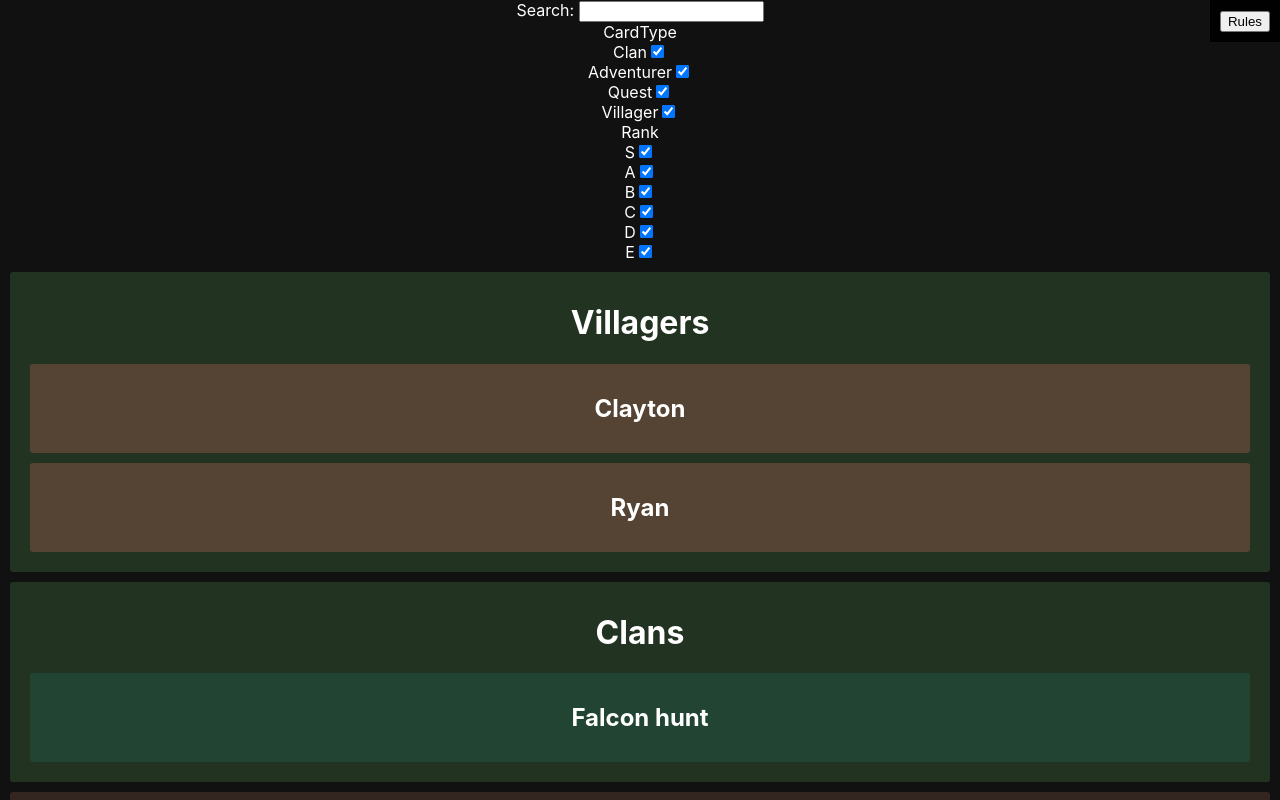
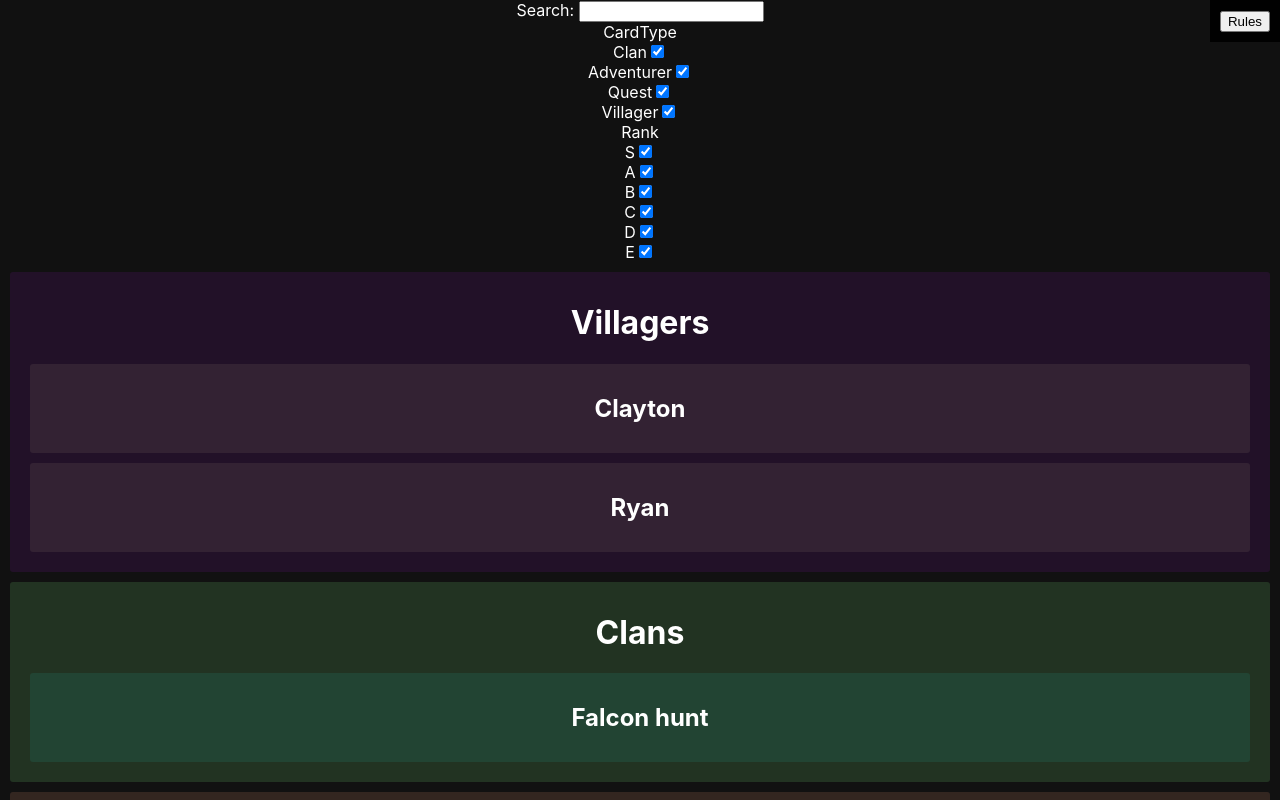
Before and after one commit to claytonweller/fantasy, a React (Create React App) app: page / in a window 1280 px wide. Shown: the top 800 px of the page. Built offline with nearby package versions, Linux system fonts and the light colour scheme.

Commit message:
Seperate Clan metrics by week

```diff
--- a/src/App.tsx
+++ b/src/App.tsx
@@ -22,6 +22,7 @@ function App() {
   const [searchText, setSearchText] = useState('')
   const [cardTypeFilters, setCardTypeFilters] = useCardTypeFilter()
   const [rankFilter, setCardRankFilters] = useCardRankFilter()
+  const [currentWeek] = useState(2)
   const makeSearchable = makeSearchableText(setSearchText)
 
   const rules = getRules()
@@ -32,6 +33,7 @@ function App() {
       key={`Clan${i}`}
       clan={c}
       search={{searchText, rankFilter}}
+      currentWeek={currentWeek}
       rules={rules}
       makeSearchable={makeSearchable}
     />
@@ -63,7 +65,8 @@ function App() {
     return <VillagerCard
       key={`Vil${i}`}
       villager={v}
-      search={{searchText, rankFilter}}
+      search={{searchText}}
+      currentWeek={currentWeek}
       makeSearchable={makeSearchable}
       rules={rules}
     />
@@ -86,7 +89,7 @@ function App() {
         <CardGroup
           cardTypeFilters={cardTypeFilters}
           cardType={CardTypes.Villager}
-          color='#223322'
+          color='#221128'
         >
           {allVillagers}
         </CardGroup>
--- a/src/components/Card.tsx
+++ b/src/components/Card.tsx
@@ -28,7 +28,9 @@ function Card(
   const dataString = JSON.stringify(data)
   const isEmptyString = search?.searchText === ''
   const isTextMatch = isEmptyString || dataString.toLowerCase().includes(search.searchText.toLowerCase())
-  const isCorrectRank = search?.rankFilter[rank]
+  const isCorrectRank = search.rankFilter
+    ? search?.rankFilter[rank]
+    : true
   const isVisible = isCorrectRank && isTextMatch
   const style:React.CSSProperties = {
     backgroundColor: color,
--- a/src/components/ClanCard.tsx
+++ b/src/components/ClanCard.tsx
@@ -1,61 +1,26 @@
 import { IRules } from "../data/getRules";
-import { questsByAdventurerId, questsById } from "../data/queries/quests";
+import {  questsById } from "../data/queries/quests";
+import { IDbAdventurer } from "../types/Adventurer";
 import { CardTypes } from "../types/Card";
 import { IClan } from "../types/Clan";
-import { IMetricsWithMeta, MetricRuleId, QuestStatus } from "../types/Quest";
+import { IDbQuest, IMetricsWithMeta, IQuest, MetricRuleId, QuestStatus } from "../types/Quest";
 import { ISearchParams } from "../types/SearchParams";
 import Card from "./Card";
 import MetricGrid from "./MetricGrid";
 
-export default function ClanCard ({clan, search, makeSearchable, rules}: {
+export default function ClanCard ({clan, search, makeSearchable, rules, currentWeek}: {
   clan: IClan,
   search: ISearchParams,
   rules: IRules,
+  currentWeek: number,
   makeSearchable: (text: string) => JSX.Element
 }){
   const {name, rank, mission, adventurers, quests } = clan
   const adventurerNames = adventurers.map(a => <div>{makeSearchable(a.name)}</div>)
-  const questTitles = quests.map(q => <div>{makeSearchable(q.name)}</div>)
-  const activeAdventurers = adventurers.filter(a =>{
-    const quests = questsByAdventurerId[a.id]
-    return quests.length > 0
-  })
-  const completeQuests = quests.filter(q =>{
-    const parties = questsById[q.id].parties
-    const clanParties = parties.filter(p => p.clanId === clan.id)
-    const complete = clanParties.find(p => p.status === QuestStatus.Success)
-    return !!complete
-  })
-  const metrics: IMetricsWithMeta[] = [
-    {
-      name: 'Week1',
-      rank: clan.rank,
-      metrics:[
-        {
-          metricRuleId: MetricRuleId.QuestsAccepted,
-          value: quests.length,
-          week: 1,
-        },
-        {
-          metricRuleId: MetricRuleId.QuestsComplete,
-          value: completeQuests.length,
-          week: 1,
+  const questNames = [...new Set(quests.map(q => q.name))]
+  const questTitles = questNames.map(name => <div>{makeSearchable(name)}</div>)
+  const metrics = calculateWeeklyMetrics(clan, currentWeek)
 
-        },
-        {
-          metricRuleId: MetricRuleId.ActiveMembers,
-          value: activeAdventurers.length,
-          week: 1,
-        },
-        {
-          metricRuleId: MetricRuleId.InactiveMembers,
-          value: adventurers.length - activeAdventurers.length,
-          week: 1,
-
-        },
-      ]
-   }
-  ]
   return (
     <Card
       search={search}
@@ -85,3 +50,87 @@ export default function ClanCard ({clan, search, makeSearchable, rules}: {
     </Card>
   )
 }
+function calculateWeeklyMetrics(clan: IClan, currentWeek: number){
+  const {quests} = clan
+  const sortedQuests = sortQuestsByWeek({currentWeek, quests})
+
+  const metrics: IMetricsWithMeta[] = Object.entries(sortedQuests).map(([week, quests])=>{
+    return calculateSingleWeekMetrics({week: Number(week), clan, quests})
+  })
+
+  return metrics
+}
+
+function sortQuestsByWeek(params:{
+  currentWeek: number,
+  quests: IQuest[]
+}){
+  const {currentWeek, quests} = params
+  const weeks:{
+    [week: number]: IQuest[]
+  } = {}
+  for (let i = 1; i <= currentWeek; i++) {
+    weeks[i] = []
+  }
+
+  quests.forEach(q => {
+    q.parties.forEach(p =>{
+      weeks[p.startWeek].push(q)
+    })
+  })
+
+  return weeks
+}
+
+
+
+function calculateSingleWeekMetrics (params:{
+  week: number,
+  clan: IClan,
+  quests:IQuest[],
+}){
+  const {week, clan, quests} = params
+  const {adventurers, rank} = clan
+  const completeQuests = quests.filter(q =>{
+    const parties = questsById[q.id].parties
+    const clanParties = parties.filter(p => p.clanId === clan.id)
+    const complete = clanParties.find(p => p.status === QuestStatus.Success)
+    return !!complete
+  })
+
+  const activeAdventurers: Set<string> = new Set()
+  quests.forEach( q =>{
+    q.parties?.forEach( p =>{
+      p.adventurers?.forEach( a =>{
+        activeAdventurers.add(a.id)
+      })
+    })
+  })
+  return {
+    name: 'Week'+week,
+    rank,
+    metrics:[
+      {
+        metricRuleId: MetricRuleId.QuestsAccepted,
+        value: quests.length,
+        week,
+      },
+      {
+        metricRuleId: MetricRuleId.QuestsComplete,
+        value: completeQuests.length,
+        week,
+
+      },
+      {
+        metricRuleId: MetricRuleId.ActiveMembers,
+        value: activeAdventurers.size,
+        week,
+      },
+      {
+        metricRuleId: MetricRuleId.InactiveMembers,
+        value: adventurers.length - activeAdventurers.size,
+        week,
+      },
+    ]
+ }
+}
--- a/src/components/VillagerCard.tsx
+++ b/src/components/VillagerCard.tsx
@@ -8,16 +8,17 @@ import { IVillager } from "../types/Villager";
 import Card from "./Card";
 import MetricGrid from "./MetricGrid";
 
-export default function VillagerCard ({villager, search, rules, makeSearchable}: {
+export default function VillagerCard ({villager, search, rules, currentWeek, makeSearchable}: {
   villager: IVillager,
   search: ISearchParams,
   rules: IRules,
+  currentWeek: number,
   makeSearchable: (text: string) => JSX.Element
 }){
   const {name} = villager
   return (
     <Card
-      color='#554433'
+      color='#332233'
       search={search}
       data={villager}
       rank={Ranks.A}
--- a/src/data/getClans.ts
+++ b/src/data/getClans.ts
@@ -1,13 +1,15 @@
 
 import { IClan } from "../types/Clan";
+import { getQuestsByClanId } from "./getQuests";
 import { adventurersByClanId } from "./queries/adventurers";
+import { clansById } from "./queries/clans";
 import { questsByClanId } from "./queries/quests";
 import { rawClans } from "./raw/clans";
 
 export function getClans ():IClan[]{
   const compositeClans = rawClans.map(c =>{
     const adventurers = adventurersByClanId[c.id]
-    const quests = questsByClanId[c.id]
+    const quests = getQuestsByClanId(c.id)
     return {
       ...c,
       adventurers,
--- a/src/data/getQuests.ts
+++ b/src/data/getQuests.ts
@@ -5,7 +5,21 @@ import { clansById } from "./queries/clans";
 import { rawQuests, IRawQuest, IRawQuestParty } from "./raw/quests";
 
 export function getQuests ():IQuest[]{
-  const compositeQuests:IQuest[] = rawQuests.map(q =>{
+  const compositeQuests:IQuest[] = formatQuests(rawQuests)
+  return compositeQuests
+}
+
+export function getQuestsByClanId(clanId: string):IQuest[]{
+  const clanQuests = rawQuests.filter(q => {
+    const isClanQuest = q.claimType === QuestClaimType.Clan
+    const isClaimedByClan = !!q.parties.find(p => p.clanId)
+    return isClanQuest && isClaimedByClan
+  })
+  return formatQuests(clanQuests)
+}
+
+function formatQuests (unformattedQuests: IRawQuest[]):IQuest[]{
+  return unformattedQuests.map(q =>{
     const activeParty = q.parties
       .filter(p => p.status !== QuestStatus.Failed )
       [0]
@@ -26,10 +40,7 @@ export function getQuests ():IQuest[]{
       status: questStatus,
       parties: compositeParties
     }
-
-
   })
-  return compositeQuests
 }
 
 function determineClaimedByName (quest: IRawQuest, party?: IRawQuestParty){
--- a/src/types/Clan.ts
+++ b/src/types/Clan.ts
@@ -1,10 +1,10 @@
 import { IDbAdventurer } from "./Adventurer"
-import { IDbQuest } from "./Quest"
+import { IQuest } from "./Quest"
 import { Ranks } from "./Ranks"
 
 export interface IClan extends IDbClan{
   adventurers: IDbAdventurer[]
-  quests: IDbQuest[]
+  quests: IQuest[]
 }
 
 export interface IDbClan {
--- a/src/types/SearchParams.ts
+++ b/src/types/SearchParams.ts
@@ -2,5 +2,5 @@ import { Ranks } from "./Ranks"
 
 export interface ISearchParams{
   searchText: string
-  rankFilter: {[key in Ranks]: boolean}
+  rankFilter?: {[key in Ranks]: boolean}
 }
--- a/tsconfig.json
+++ b/tsconfig.json
@@ -1,6 +1,6 @@
 {
   "compilerOptions": {
-    "target": "es5",
+    "target": "es2015",
     "lib": [
       "dom",
       "dom.iterable",
```
